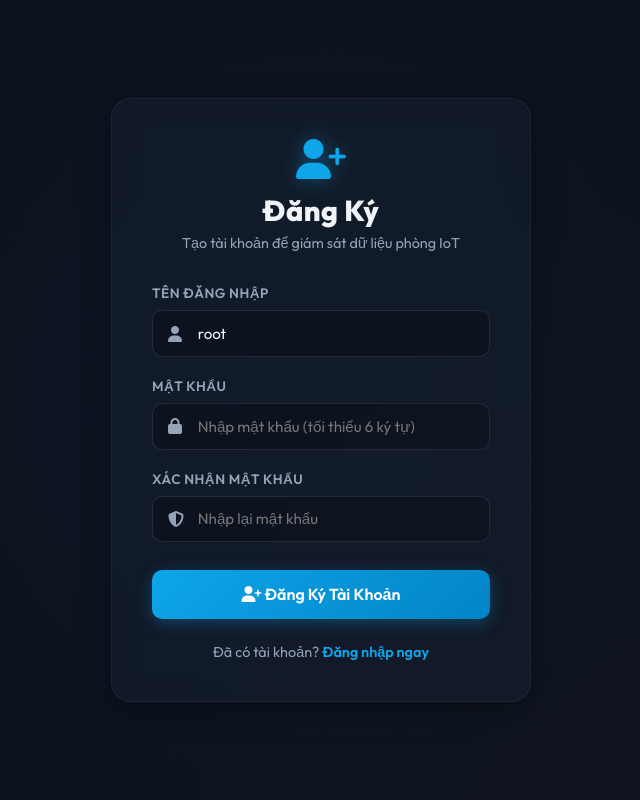
After one commit to nmtoan883/esp32-iot, a PHP site: page /register.php in a window 1280 px wide. The commit adds this page. Shown: the whole page, without its empty margins (319-959 px from the left). Run offline with PHP 8.4, Linux system fonts and the light colour scheme.

Commit message:
add login ang register

```diff
--- a/web_dashboard/api/db_connect.php
+++ b/web_dashboard/api/db_connect.php
@@ -33,4 +33,15 @@ $sql_create_table = "CREATE TABLE IF NOT EXISTS temperature_logs (
 if ($conn->query($sql_create_table) === FALSE) {
     die("Loi tao bang: " . $conn->error);
 }
+
+// Bước 5: TỰ ĐỘNG TẠO BẢNG users nếu chưa có
+$sql_create_users_table = "CREATE TABLE IF NOT EXISTS users (
+    id INT AUTO_INCREMENT PRIMARY KEY,
+    username VARCHAR(50) NOT NULL UNIQUE,
+    password VARCHAR(255) NOT NULL,
+    created_at TIMESTAMP DEFAULT CURRENT_TIMESTAMP
+)";
+if ($conn->query($sql_create_users_table) === FALSE) {
+    die("Loi tao bang users: " . $conn->error);
+}
 ?>
--- a/web_dashboard/assets/style.css
+++ b/web_dashboard/assets/style.css
@@ -279,3 +279,208 @@ footer {
         height: 300px;
     }
 }
+
+/* ==========================================
+   Authentication CSS (Login & Register)
+   ========================================== */
+
+.auth-wrapper {
+    display: flex;
+    justify-content: center;
+    align-items: center;
+    min-height: 100vh;
+    padding: 2rem;
+}
+
+.auth-card {
+    width: 100%;
+    max-width: 420px;
+    background: var(--card-bg);
+    backdrop-filter: blur(16px);
+    -webkit-backdrop-filter: blur(16px);
+    border: 1px solid var(--border-color);
+    border-radius: 20px;
+    padding: 2.5rem;
+    box-shadow: 0 8px 32px 0 rgba(0, 0, 0, 0.3);
+    animation: fadeIn 0.6s ease-out;
+}
+
+@keyframes fadeIn {
+    from { opacity: 0; transform: translateY(15px); }
+    to { opacity: 1; transform: translateY(0); }
+}
+
+.auth-header {
+    text-align: center;
+    margin-bottom: 2rem;
+}
+
+.auth-header i {
+    font-size: 2.5rem;
+    color: var(--accent-hum);
+    filter: drop-shadow(0 0 10px var(--accent-glow));
+    margin-bottom: 0.8rem;
+}
+
+.auth-header h2 {
+    font-size: 1.8rem;
+    font-weight: 800;
+    letter-spacing: 0.5px;
+    margin-bottom: 0.4rem;
+}
+
+.auth-header p {
+    color: var(--text-muted);
+    font-size: 0.9rem;
+}
+
+.auth-form {
+    display: flex;
+    flex-direction: column;
+    gap: 1.25rem;
+}
+
+.form-group {
+    display: flex;
+    flex-direction: column;
+    gap: 0.5rem;
+}
+
+.form-group label {
+    font-size: 0.85rem;
+    color: var(--text-muted);
+    font-weight: 600;
+    letter-spacing: 0.5px;
+}
+
+.input-container {
+    position: relative;
+    display: flex;
+    align-items: center;
+}
+
+.input-container i {
+    position: absolute;
+    left: 1rem;
+    color: var(--text-muted);
+    font-size: 1rem;
+}
+
+.form-control {
+    width: 100%;
+    padding: 0.8rem 1rem 0.8rem 2.8rem;
+    background: rgba(11, 15, 25, 0.6);
+    border: 1px solid rgba(255, 255, 255, 0.1);
+    border-radius: 10px;
+    color: var(--text-main);
+    font-family: inherit;
+    font-size: 0.95rem;
+    outline: none;
+    transition: all 0.3s ease;
+}
+
+.form-control:focus {
+    border-color: var(--accent-hum);
+    box-shadow: 0 0 10px rgba(14, 165, 233, 0.2);
+    background: rgba(11, 15, 25, 0.8);
+}
+
+.auth-btn {
+    width: 100%;
+    padding: 0.9rem;
+    margin-top: 0.5rem;
+    background: linear-gradient(135deg, var(--accent-hum) 0%, #0284c7 100%);
+    border: none;
+    border-radius: 10px;
+    color: #ffffff;
+    font-family: inherit;
+    font-size: 1rem;
+    font-weight: 600;
+    cursor: pointer;
+    transition: all 0.3s ease;
+    box-shadow: 0 4px 15px rgba(14, 165, 233, 0.3);
+}
+
+.auth-btn:hover {
+    transform: translateY(-2px);
+    box-shadow: 0 6px 20px rgba(14, 165, 233, 0.5);
+    background: linear-gradient(135deg, #0ea5e9 0%, #0369a1 100%);
+}
+
+.auth-btn:active {
+    transform: translateY(0);
+}
+
+.auth-footer {
+    text-align: center;
+    margin-top: 1.5rem;
+    font-size: 0.9rem;
+    color: var(--text-muted);
+}
+
+.auth-footer a {
+    color: var(--accent-hum);
+    text-decoration: none;
+    font-weight: 600;
+    transition: color 0.2s ease;
+}
+
+.auth-footer a:hover {
+    color: #38bdf8;
+    text-decoration: underline;
+}
+
+/* Error/Success Alert Boxes */
+.auth-alert {
+    padding: 0.8rem 1rem;
+    border-radius: 10px;
+    font-size: 0.9rem;
+    font-weight: 500;
+    margin-bottom: 1.25rem;
+    display: flex;
+    align-items: center;
+    gap: 0.6rem;
+    animation: shake 0.4s ease-in-out;
+}
+
+.alert-danger {
+    background: rgba(239, 68, 68, 0.15);
+    border: 1px solid rgba(239, 68, 68, 0.4);
+    color: #fca5a5;
+}
+
+.alert-success {
+    background: rgba(16, 185, 129, 0.15);
+    border: 1px solid rgba(16, 185, 129, 0.4);
+    color: #a7f3d0;
+}
+
+/* Logout Button & Header Modification */
+.logout-btn {
+    background: rgba(239, 68, 68, 0.1);
+    color: #f87171;
+    border: 1px solid rgba(239, 68, 68, 0.2);
+    padding: 0.5rem 1rem;
+    border-radius: 50px;
+    font-size: 0.9rem;
+    font-weight: 600;
+    cursor: pointer;
+    text-decoration: none;
+    transition: all 0.3s ease;
+    display: inline-flex;
+    align-items: center;
+    gap: 0.5rem;
+}
+
+.logout-btn:hover {
+    background: rgba(239, 68, 68, 0.2);
+    border-color: #ef4444;
+    color: #ffffff;
+    box-shadow: 0 0 10px rgba(239, 68, 68, 0.2);
+}
+
+.header-right {
+    display: flex;
+    align-items: center;
+    gap: 1rem;
+}
--- /dev/null
+++ b/web_dashboard/register.php
@@ -0,0 +1,157 @@
+<?php
+// Bắt đầu session
+session_start();
+
+// Nếu đã đăng nhập thì tự động chuyển hướng về trang chủ index.php
+if (isset($_SESSION['user_id'])) {
+    header("Location: index.php");
+    exit();
+}
+
+// Gọi file kết nối cơ sở dữ liệu
+require_once 'api/db_connect.php';
+
+// Khai báo các biến thông báo lỗi / thành công
+$error_msg = "";
+$success_msg = "";
+
+// Xử lý khi người dùng nhấn nút Đăng ký (gửi form bằng phương thức POST)
+if ($_SERVER['REQUEST_METHOD'] === 'POST') {
+    // Lấy dữ liệu từ form và loại bỏ khoảng trắng thừa
+    $username = trim($_POST['username']);
+    $password = $_POST['password'];
+    $confirm_password = $_POST['confirm_password'];
+
+    // 1. Kiểm tra xem các trường có bị bỏ trống hay không
+    if (empty($username) || empty($password) || empty($confirm_password)) {
+        $error_msg = "Vui lòng nhập đầy đủ tất cả các thông tin!";
+    }
+    // 2. Kiểm tra độ dài tài khoản (tối thiểu 3 ký tự)
+    elseif (strlen($username) < 3) {
+        $error_msg = "Tên đăng nhập phải chứa ít nhất 3 ký tự!";
+    }
+    // 3. Kiểm tra độ dài mật khẩu (tối thiểu 6 ký tự để bảo mật)
+    elseif (strlen($password) < 6) {
+        $error_msg = "Mật khẩu phải chứa ít nhất 6 ký tự!";
+    }
+    // 4. Kiểm tra xem mật khẩu nhập lại có khớp nhau không
+    elseif ($password !== $confirm_password) {
+        $error_msg = "Xác nhận mật khẩu không trùng khớp!";
+    } else {
+        // 5. Kiểm tra xem tên đăng nhập đã tồn tại trong hệ thống chưa
+        // Sử dụng Prepared Statement để tránh lỗi SQL Injection
+        $stmt_check = $conn->prepare("SELECT id FROM users WHERE username = ?");
+        $stmt_check->bind_param("s", $username);
+        $stmt_check->execute();
+        $stmt_check->store_result();
+
+        if ($stmt_check->num_rows > 0) {
+            $error_msg = "Tên đăng nhập này đã tồn tại, vui lòng chọn tên khác!";
+        } else {
+            // 6. Mã hóa mật khẩu bảo mật trước khi lưu vào database
+            $hashed_password = password_hash($password, PASSWORD_DEFAULT);
+
+            // 7. Thực hiện lưu thông tin tài khoản mới vào database
+            $stmt_insert = $conn->prepare("INSERT INTO users (username, password) VALUES (?, ?)");
+            $stmt_insert->bind_param("ss", $username, $hashed_password);
+
+            if ($stmt_insert->execute()) {
+                $success_msg = "Đăng ký tài khoản thành công! Đang chuyển hướng...";
+                $_SESSION['reg_success'] = "Đăng ký tài khoản thành công! Hãy đăng nhập.";
+                // Chuyển hướng sang trang đăng nhập sau 2 giây
+                header("refresh:2;url=login.php");
+            } else {
+                $error_msg = "Đã xảy ra lỗi hệ thống: " . $conn->error;
+            }
+            $stmt_insert->close();
+        }
+        $stmt_check->close();
+    }
+}
+?>
+<!DOCTYPE html>
+<html lang="vi">
+
+<head>
+    <meta charset="UTF-8">
+    <meta name="viewport" content="width=device-width, initial-scale=1.0">
+    <title>Đăng ký tài khoản - IoT Monitor</title>
+    <!-- Google Fonts -->
+    <link href="https://fonts.googleapis.com/css2?family=Outfit:wght@300;400;600;800&display=swap" rel="stylesheet">
+    <!-- Font Awesome for Icons -->
+    <link rel="stylesheet" href="https://cdnjs.cloudflare.com/ajax/libs/font-awesome/6.4.0/css/all.min.css">
+    <!-- Custom Styles -->
+    <link rel="stylesheet" href="assets/style.css">
+</head>
+
+<body>
+    <div class="background-anim"></div>
+
+    <div class="auth-wrapper">
+        <div class="auth-card">
+
+            <div class="auth-header">
+                <i class="fa-solid fa-user-plus"></i>
+                <h2>Đăng Ký</h2>
+                <p>Tạo tài khoản để giám sát dữ liệu phòng IoT</p>
+            </div>
+
+            <!-- Hiển thị thông báo lỗi nếu có -->
+            <?php if (!empty($error_msg)): ?>
+                <div class="auth-alert alert-danger">
+                    <i class="fa-solid fa-triangle-exclamation"></i>
+                    <span><?php echo htmlspecialchars($error_msg); ?></span>
+                </div>
+            <?php endif; ?>
+
+            <!-- Hiển thị thông báo thành công nếu có -->
+            <?php if (!empty($success_msg)): ?>
+                <div class="auth-alert alert-success">
+                    <i class="fa-solid fa-circle-check"></i>
+                    <span><?php echo htmlspecialchars($success_msg); ?></span>
+                </div>
+            <?php endif; ?>
+
+            <form action="register.php" method="POST" class="auth-form">
+                <div class="form-group">
+                    <label for="username">TÊN ĐĂNG NHẬP</label>
+                    <div class="input-container">
+                        <i class="fa-solid fa-user"></i>
+                        <input type="text" id="username" name="username" class="form-control"
+                            placeholder="Nhập tên đăng nhập" required
+                            value="<?php echo isset($username) ? htmlspecialchars($username) : ''; ?>">
+                    </div>
+                </div>
+
+                <div class="form-group">
+                    <label for="password">MẬT KHẨU</label>
+                    <div class="input-container">
+                        <i class="fa-solid fa-lock"></i>
+                        <input type="password" id="password" name="password" class="form-control"
+                            placeholder="Nhập mật khẩu (tối thiểu 6 ký tự)" required>
+                    </div>
+                </div>
+
+                <div class="form-group">
+                    <label for="confirm_password">XÁC NHẬN MẬT KHẨU</label>
+                    <div class="input-container">
+                        <i class="fa-solid fa-shield-halved"></i>
+                        <input type="password" id="confirm_password" name="confirm_password" class="form-control"
+                            placeholder="Nhập lại mật khẩu" required>
+                    </div>
+                </div>
+
+                <button type="submit" class="auth-btn">
+                    <i class="fa-solid fa-user-plus"></i> Đăng Ký Tài Khoản
+                </button>
+            </form>
+
+            <div class="auth-footer">
+                Đã có tài khoản? <a href="login.php">Đăng nhập ngay</a>
+            </div>
+
+        </div>
+    </div>
+</body>
+
+</html>
```
Also changed, not shown: database/schema.sql (+8 -0 lines), web_dashboard/api/get_data.php (+11 -0 lines), web_dashboard/index.php (+19 -3 lines), web_dashboard/login.php (added, +133 -0 lines), web_dashboard/logout.php (added, +23 -0 lines).
